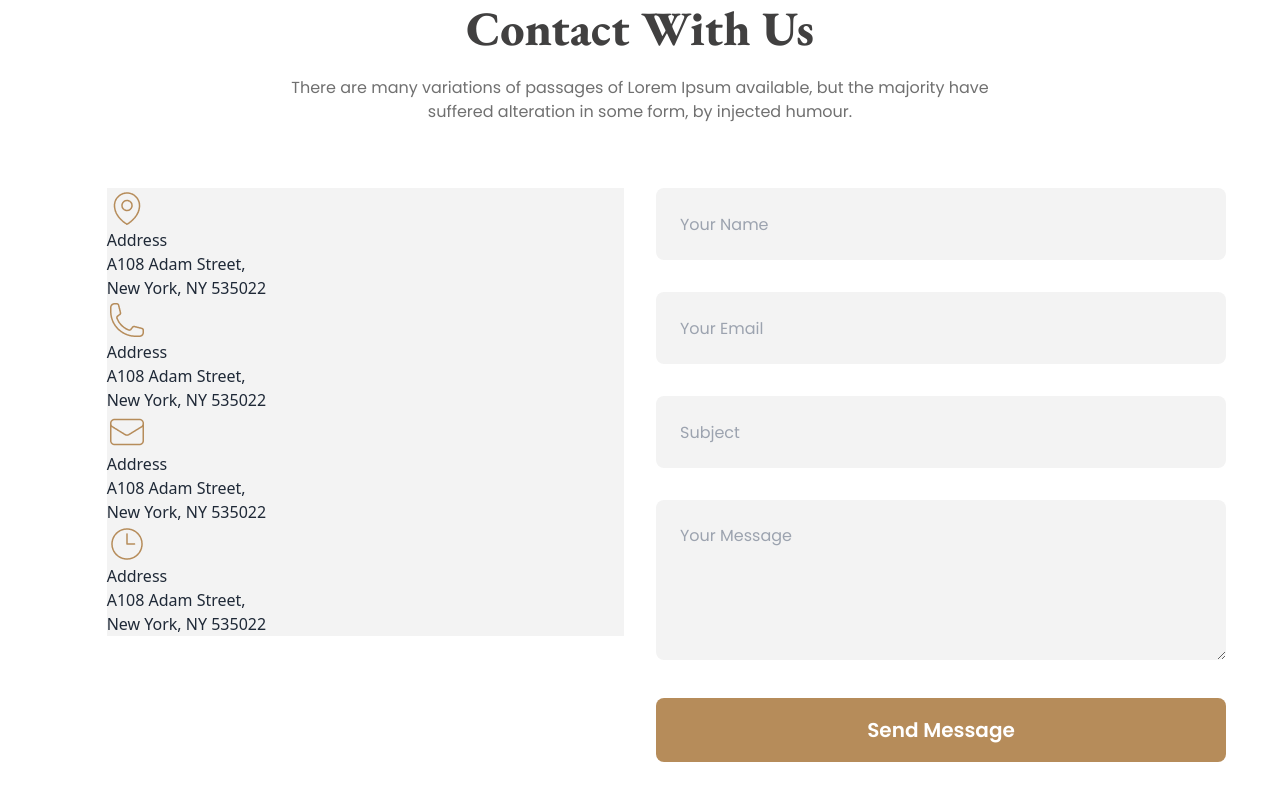
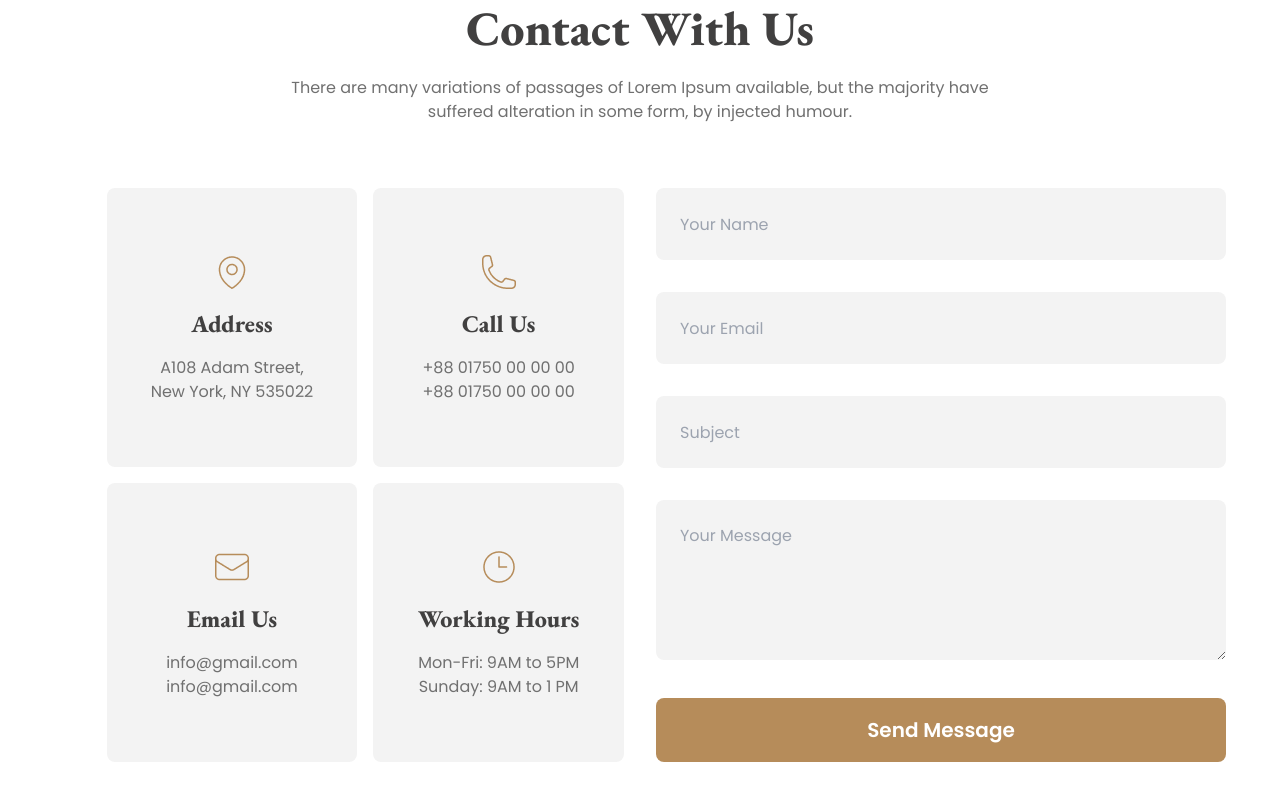
Before and after one commit to tanvirjem2/legal-solution-b8, a plain HTML site: page index.html in a window 1280 px wide. Shown: the part 3429-4229 px from the top of the page. Drawn offline with nearby package versions, Linux system fonts and the light colour scheme.

Commit message:
Contact With Us section done

```diff
--- a/index.html
+++ b/index.html
@@ -414,35 +414,47 @@
                     many variations of passages of Lorem Ipsum available, but the majority have suffered
                     alteration in some form, by injected humour.</p>
             </div>
-            <div class="grid grid-cols-2 w-5/6 mx-auto gap-8">
-                <div class="">
-                    <div class="bg-[#F3F3F3]">
-                        <img src="./images/location.png" alt="">
-                        <h4>Address</h4>
-                        <p>A108 Adam Street, <br>
-                            New York, NY 535022</p>
+            <div class="grid grid-cols-1 lg:grid-cols-2 w-5/6 mx-auto gap-8">
+                <div class="grid grid-cols-1 lg:grid-cols-2 gap-4">
+                    <div class="bg-[#F3F3F3] flex items-center justify-center rounded-lg">
+                        <div class="text-center space-y-4">
+                            <img class="mx-auto" src="./images/location.png" alt="">
+                            <h4 class="text-[#414040] font-eb-garamond text-2xl font-extrabold">Address</h4>
+                            <p class="text-[#707070] font-poppins text-base font-normal">
+                                A108 Adam Street, <br>
+                                New York, NY 535022</p>
+                        </div>
                     </div>
-                    <div class="bg-[#F3F3F3]">
-                        <img src="./images/call.png" alt="">
-                        <h4>Address</h4>
-                        <p>A108 Adam Street, <br>
-                            New York, NY 535022</p>
+                    <div class="bg-[#F3F3F3] flex items-center justify-center rounded-lg">
+                        <div class="text-center space-y-4">
+                            <img class="mx-auto" src="./images/call.png" alt="">
+                            <h4 class="text-[#414040] font-eb-garamond text-2xl font-extrabold">Call Us</h4>
+                            <p class="text-[#707070] font-poppins text-base font-normal">
+                                +88 01750 00 00 00 <br>
+                                +88 01750 00 00 00</p>
+                        </div>
                     </div>
-                    <div class="bg-[#F3F3F3]">
-                        <img src="./images/email.png" alt="">
-                        <h4>Address</h4>
-                        <p>A108 Adam Street, <br>
-                            New York, NY 535022</p>
+                    <div class="bg-[#F3F3F3] flex items-center justify-center rounded-lg">
+                        <div class="text-center space-y-4">
+                            <img class="mx-auto" src="./images/email.png" alt="">
+                            <h4 class="text-[#414040] font-eb-garamond text-2xl font-extrabold">Email Us</h4>
+                            <p class="text-[#707070] font-poppins text-base font-normal">
+                                info@gmail.com <br>
+                                info@gmail.com</p>
+                        </div>
                     </div>
-                    <div class="bg-[#F3F3F3]">
-                        <img src="./images/time.png" alt="">
-                        <h4>Address</h4>
-                        <p>A108 Adam Street, <br>
-                            New York, NY 535022</p>
+                    <div class="bg-[#F3F3F3] flex items-center justify-center rounded-lg">
+                        <div class="text-center space-y-4">
+                            <img class="mx-auto" src="./images/time.png" alt="">
+                            <h4 class="text-[#414040] font-eb-garamond text-2xl font-extrabold">Working Hours</h4>
+                            <p class="text-[#707070] font-poppins text-base font-normal">
+                                Mon-Fri: 9AM to 5PM <br>
+                                Sunday: 9AM to 1 PM</p>
+                        </div>
                     </div>
                 </div>
                 <div class="space-y-8">
-                    <input class="block bg-[#F3F3F3] w-[570px] h-[72px] rounded-lg pl-6 font-poppins" type="text"
+                    <input class="block bg-[#F3F3F3] lg:w-[570px] h-[72px] rounded-lg pl-6 font-poppins" type="text"
                         name="" id="" placeholder="Your Name">
                     <input class="block bg-[#F3F3F3] w-[570px] h-[72px] rounded-lg pl-6 font-poppins" type="email"
                         name="" id="" placeholder="Your Email">
```
